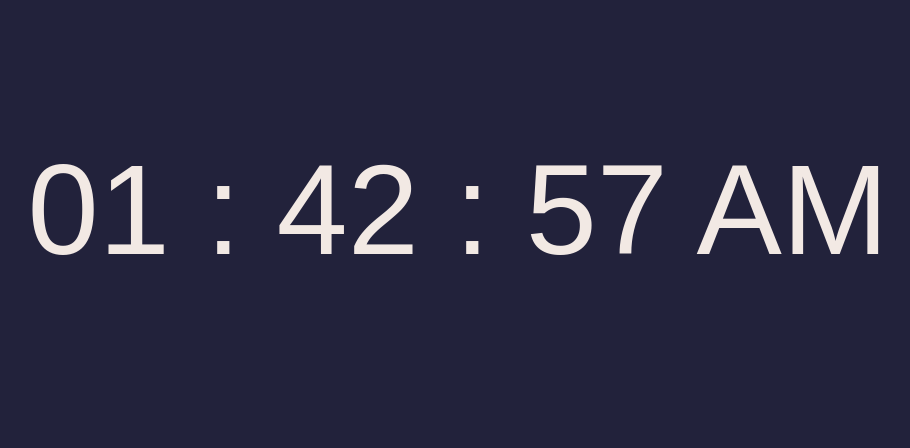
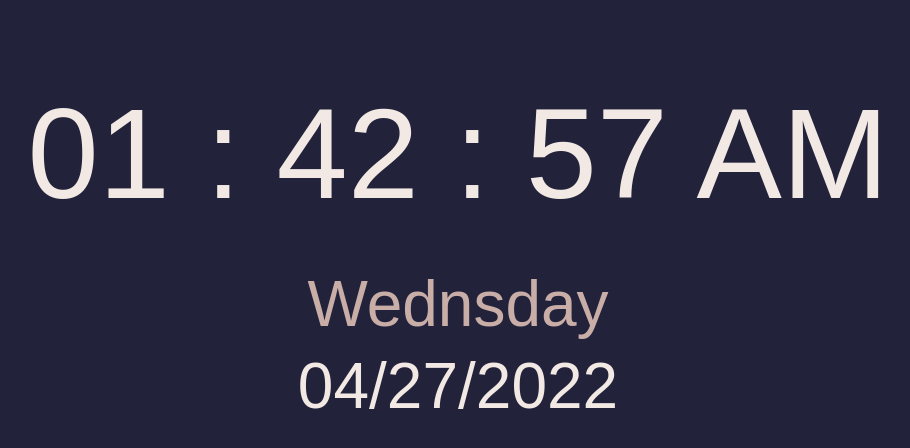
Before and after one commit to aspitz1/clock, a plain HTML site: page index.html in a window 1280 px wide. Shown: the whole page, without its empty margins (182-1092 px from the left). Drawn offline with Linux system fonts and the light colour scheme.

Commit message:
Add day of the week and date

```diff
--- a/index.html
+++ b/index.html
@@ -7,6 +7,8 @@
   </head>
   <body>
     <p id="clock"></p>
+    <p id="day"></p>
+    <p id="calender"></p>
     <script src="script.js"></script>
   </body>
 </html>
--- a/script.js
+++ b/script.js
@@ -1,7 +1,6 @@
 // function for the clock
-const clock = () => {let today = new Date();
-let day = today.getDay();
-let dayList = ['Sunday', 'Monday', 'Tuesday', 'Wednsday', 'Thursday', 'Friday', 'Saturday'];
+const clock = () => {
+  let today = new Date();
   let hour = today.getHours();
   let minute = today.getMinutes();
   let second = today.getSeconds();
@@ -25,5 +24,29 @@ document.getElementById('clock').innerText = time;
 // updates every 1000 millasecong = 1 second
   setTimeout(clock, 1000);
 }
-// acutually running the function
+
+// display day of the week
+const dayOfTheWeek = () => {
+  let today = new Date();
+  let day = today.getDay();
+  let dayList = ['Sunday', 'Monday', 'Tuesday', 'Wednsday', 'Thursday', 'Friday', 'Saturday'];
+  let smwtfs = `${dayList[day]}`
+  document.getElementById('day').innerText = smwtfs;
+}
+
+// calender date
+const calender = () => {
+  let today = new Date();
+  let month = today.getMonth() + 1;
+  let day = today.getDate();
+  let year = today.getFullYear();
+// add 0 in front of days and months less then 10
+  month = (month < 10)? '0' + month : month;
+  day = (day < 10)? '0' + day : day;
+  let todaysDate = `${month}/${day}/${year}`;
+  document.getElementById('calender').innerText = todaysDate;
+}
+// run the functions
 clock();
+dayOfTheWeek();
+calender();
--- a/style.css
+++ b/style.css
@@ -1,12 +1,27 @@
-body {
+*, *::before, *::after {
+  padding: 0;
+  margin: 0;
+}
+body, html {
+  margin: 0;
   background: #22223B;
   display: flex;
   align-items: center;
   flex-direction: column;
+  font-family: sans-serif;
 }
 #clock {
   color: #F2E9E4;
-  margin: 0, 20vh;
-  font-family: sans-serif;
+  margin-top: 10vh;
+  margin-bottom: 5vh;
   font-size: 10vw;
 }
+#day {
+  margin-bottom: 1vh;
+  color: #C9ADA7;
+  font-size: 5vw;
+}
+#calender {
+  color: #F2E9E4;
+  font-size: 5vw;
+}
```
Lines whose indentation alone changed are shown as unchanged.
